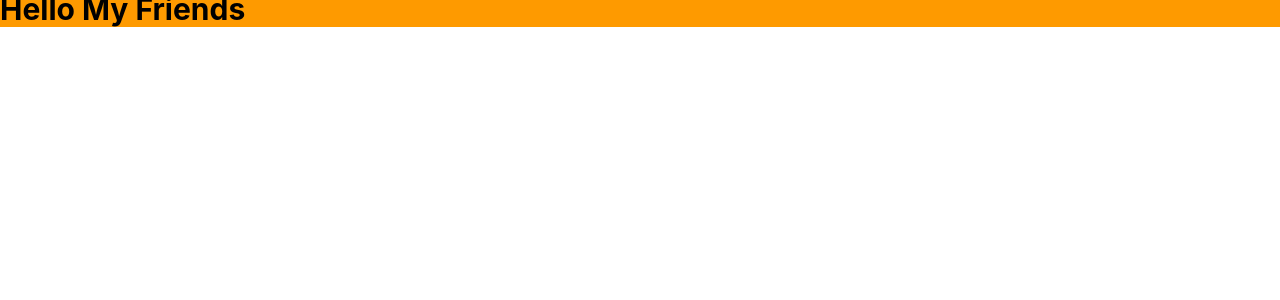
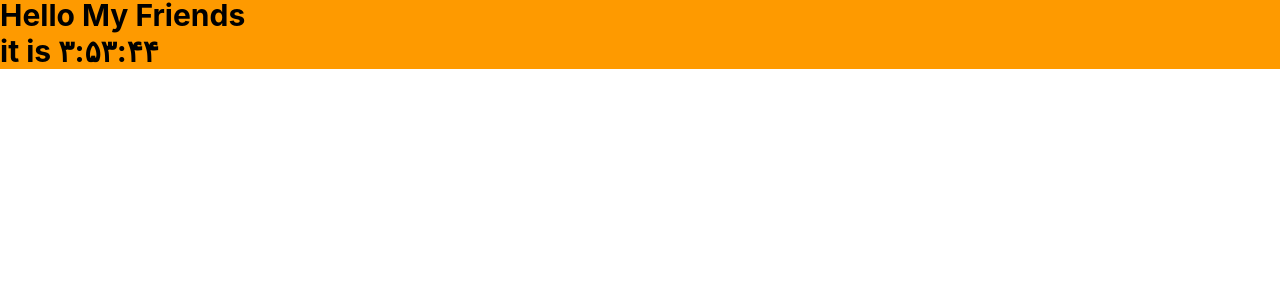
Before and after one commit to Ebrahimim29/React-Project-Site, a React (Vite) app: page / in a window 1280 px wide. Shown: the top 300 px of the page. Built offline with nearby package versions, Linux system fonts and the light colour scheme.

Commit message:
UseState & UseEffect

```diff
--- a/src/App.jsx
+++ b/src/App.jsx
@@ -1,9 +1,23 @@
+import { useState, useEffect } from 'react';
+
 const App = () => {
-  return(
+  const [time, setTime] = useState(new Date().toLocaleTimeString('fa-IR'));
+
+  useEffect(() => {
+    const intervalId = setInterval(() => {
+      setTime(new Date().toLocaleTimeString('fa-IR'));
+    }, 1000);
+
+    // پاک‌سازی interval وقتی کامپوننت unmount میشه
+    return () => clearInterval(intervalId);
+  }, []);
+
+  return (
     <div className="bg-amber-500 font-bold text-3xl animate-bounce">
-      Hello My Friends
+      <h1>Hello My Friends</h1>
+      <h2>it is {time}</h2>
     </div>
-  )
+  );
 };
 
 export default App;
```
